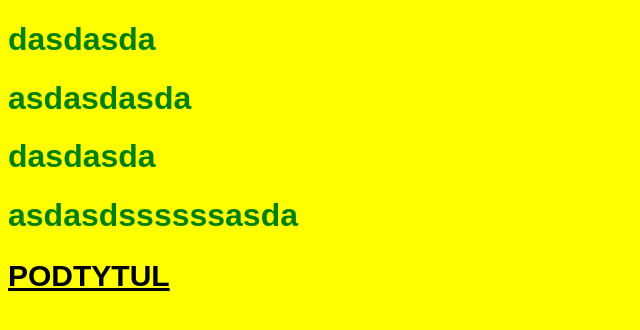
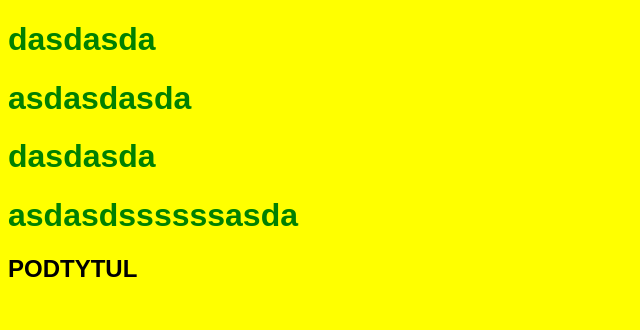
Before and after one commit to entrop-/travi, a website: page index.html in a window 1280 px wide. Shown: the whole page, without its empty margins (0-640 px from the left). Drawn offline with nearby package versions, Linux system fonts and the light colour scheme; files that its build step writes are made by us from their sources.

Commit message:
new css hujeni e css

```diff
--- a/css/main.scss
+++ b/css/main.scss
@@ -6,7 +6,5 @@ body {
     }
     h2 {
         text-transform: uppercase;
-        font-size: 30px;
-        text-decoration: underline;
     }
 }
```
